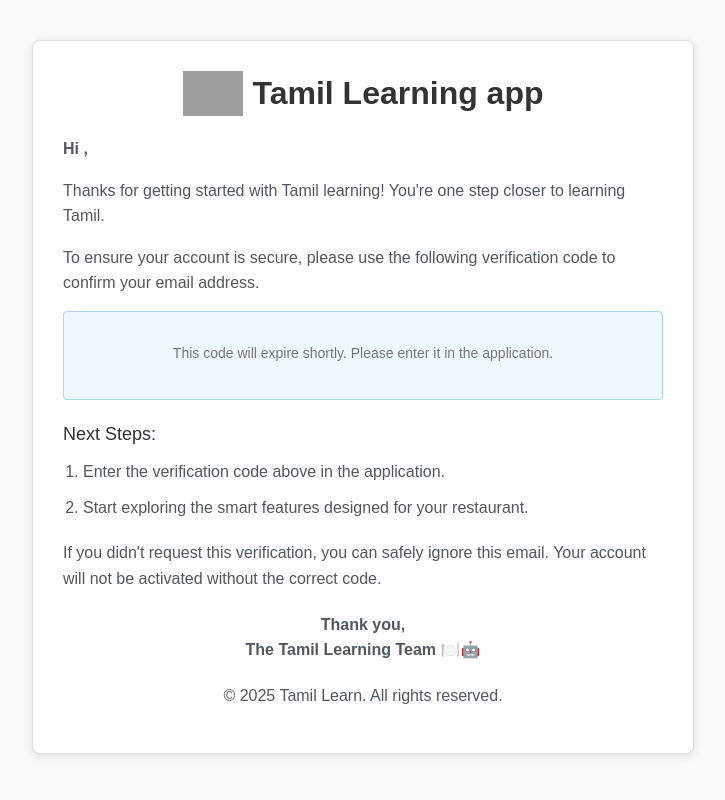
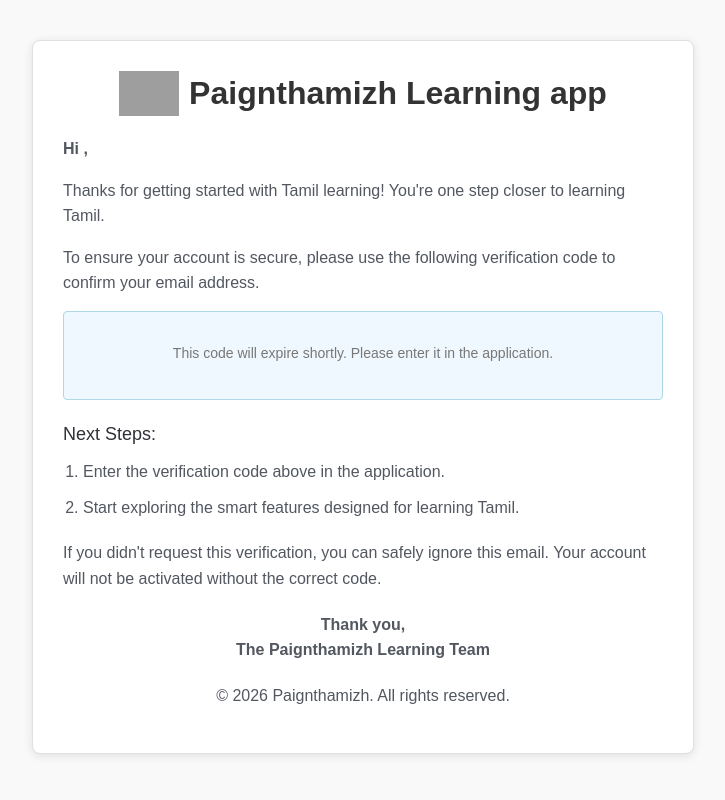
Before and after one commit to Kaviya-256/tamil-learning-app, a Python web app: template templates/verification.html in a window 1280 px wide. Shown: the whole page, without its empty margins (277-1002 px from the left). Run offline with Jinja, Linux system fonts and the light colour scheme; the template is opened without the code that fills it, so the values that code supplies are empty; grey boxes are pictures that could not be loaded.

Commit message:
commit 12

```diff
--- a/api/user.py
+++ b/api/user.py
@@ -162,7 +162,7 @@
         'city': profile.get('city'),
         'state': profile.get('state'),
         'country': profile.get('country'),
-        'valid_age': profile.get('valid_age')
+        'age': profile.get('age')
     }
 
 # User profile management
--- a/schema.py
+++ b/schema.py
@@ -65,4 +65,4 @@
     city: str
     state: str
     country: str
-    valid_age: bool
+    age: int
--- a/templates/verification.html
+++ b/templates/verification.html
@@ -130,7 +130,7 @@
           <img src="https://kitecareer.com/CraveCall.png" alt="CraveCall.ai Logo" width="60" style="display: block;">
         </td>
         <td align="center" style="font-size: 32px; font-weight: bold; color: #333; font-family: Arial, sans-serif;">
-          Tamil Learning app
+          Paignthamizh Learning app
         </td>
       </tr>
     </table>
@@ -149,7 +149,7 @@
     <p class="next-steps-title">Next Steps:</p>
     <ol>
         <li>Enter the verification code above in the application.</li>
-        <li>Start exploring the smart features designed for your restaurant.</li>
+        <li>Start exploring the smart features designed for learning Tamil.</li>
     </ol>
     <p>
         If you didn't request this verification, you can safely ignore this email. Your account will not be activated without the correct code.
@@ -157,10 +157,10 @@
 
     <p class="thank-you">
         Thank you,<br/>
-        The Tamil Learning Team 🍽️🤖
+        The Paignthamizh Learning Team
     </p>
     <div class="footer">
-        <p>&copy; 2025 Tamil Learn. All rights reserved.</p>
+        <p>&copy; 2026 Paignthamizh. All rights reserved.</p>
     </div>
 </div>
 </body>
```
